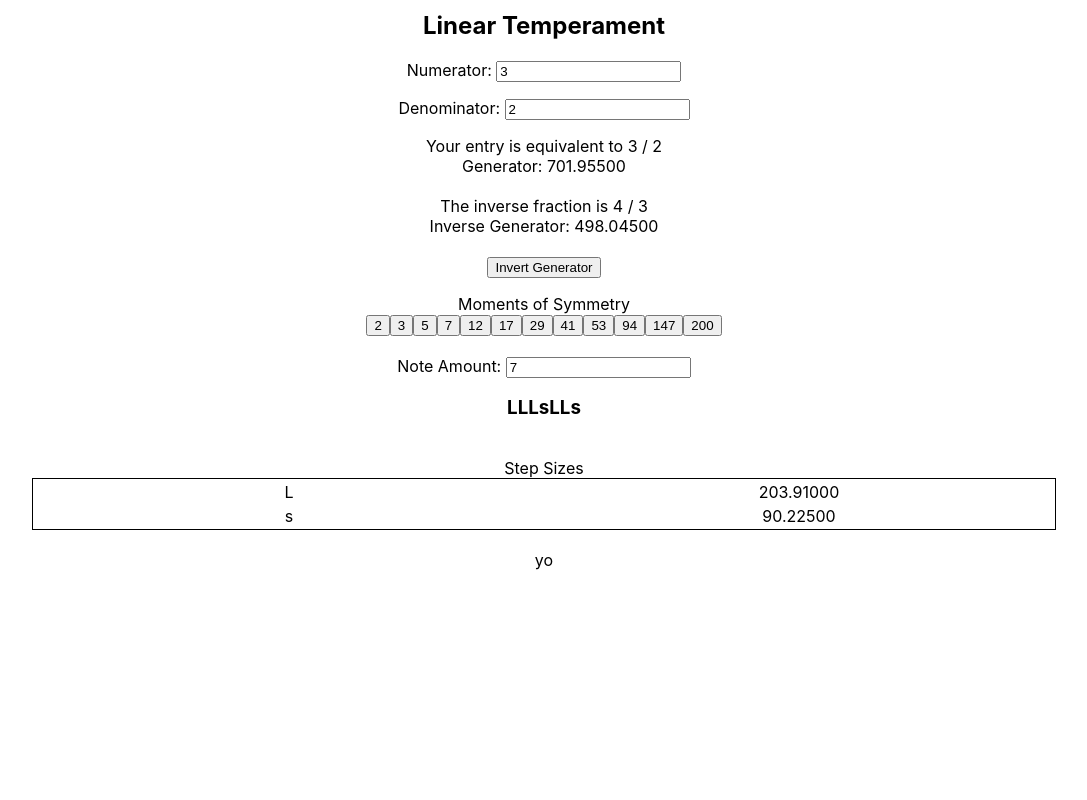
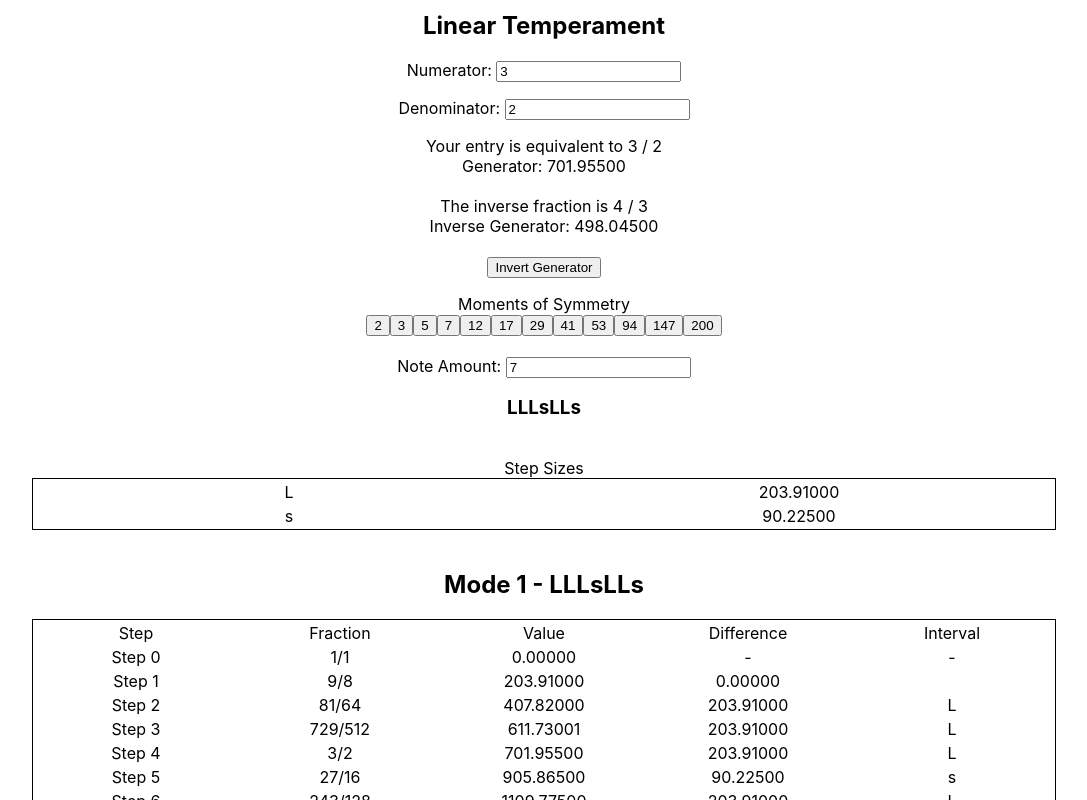
Before and after one commit to zzork/color-horizons-review-temp, a React (Create React App) app: page / in a window 1280 px wide. Shown: the part 300-1100 px from the top of the page, without its empty margins (96-1183 px from the left). Before the commit the page ends 890 px from the top, so only its background shows below. Built offline with nearby package versions, Linux system fonts and the light colour scheme.

Commit message:
it's working, other than LMS intervals showing wrong due to extra undefined at beginning

```diff
--- a/src/apps/Calculators/LTByRatio/LTAllModes.js
+++ b/src/apps/Calculators/LTByRatio/LTAllModes.js
@@ -1,10 +1,6 @@
-import getStepDifferences from "../../../util/getStepDifferences";
-import getUniqueSteps from "../../../util/getUniqueSteps";
 import { ComparisonWindow } from "../../RatioComparer/ComparisonWindow";
+import LTModeReadoutTable from "./LTModeReadoutTable";
 import convertLTInputToModes from "./util/convertLTInputToModes";
-import getLMSList from "./util/getLMSList";
-import getLTScale from "./util/getLTScale";
-import getStepsValuesAndDifferences from "./util/getStepsValuesAndDifferences";
 
 export const LTAllModes = ({
   reducedFraction,
@@ -13,35 +9,18 @@ export const LTAllModes = ({
 }) => {
   const allLTObjects = convertLTInputToModes(reducedFraction, noteTotal);
 
-  // COPIED FROM IPALLMODES
-
-  //     const patternAndScales = convertPatternToModes(pattern);
-  //     return (
-  //         <div>
-  //         {patternAndScales.map((patternAndScale, index) => (
-  //             <div key={index}>
-  //             <LTModeReadoutTable patternAndScale={patternAndScale} index={index} />
-  //             <br />
-  //             <ComparisonWindow
-  //               scale={patternAndScale.mode}
-  //               selectedComparison={selectedComparison}
-  //               />
-  //           </div>
-  //         ))}
-  //       </div>
-  //     );
-  // };
-
-  // PREVIOUS WAY TO GET LT READOUT
-
-  // const scale = getLTScale(reducedFraction[0], reducedFraction[1], noteTotal);
-  //   const stepDifferences = getStepDifferences(scale);
-  //   const sortedUnique = getUniqueSteps(stepDifferences);
-  //   const lmsList = getLMSList(stepDifferences, sortedUnique);
-  //   const stepsValuesAndDifferences = getStepsValuesAndDifferences(
-  //     scale,
-  //     stepDifferences,
-  //     lmsList
-  //   );
-  return "yo";
+  return (
+    <div>
+      {allLTObjects.map((ltObject, index) => (
+        <div key={index}>
+          <LTModeReadoutTable ltObject={ltObject} index={index} />
+          <br />
+          <ComparisonWindow
+            scale={ltObject.mode}
+            selectedComparison={selectedComparison}
+          />
+        </div>
+      ))}
+    </div>
+  );
 };
--- /dev/null
+++ b/src/apps/Calculators/LTByRatio/LTModeReadoutTable.js
@@ -0,0 +1,41 @@
+const LTModeReadoutTable = ({ index, ltObject }) => {
+  return (
+    <div>
+      <h2>
+        Mode {index + 1} - {ltObject.lmsList.join("")}
+        <br />
+      </h2>
+      <table>
+        <tbody>
+          <tr>
+            <td>Step</td>
+            <td>Fraction</td>
+            <td>Value</td>
+            <td>Difference</td>
+            <td>Interval</td>
+          </tr>
+          {ltObject.mode.map((value, valueIndex) => (
+            <tr key={valueIndex}>
+              <td>Step {valueIndex}</td>
+              <td>
+                {ltObject.fractionScale[valueIndex][0]}/
+                {ltObject.fractionScale[valueIndex][1]}
+              </td>
+              <td>{value.toFixed(5)}</td>
+              <td>
+                {valueIndex === 0
+                  ? "-"
+                  : ltObject.stepDifferences[valueIndex - 1].toFixed(5)}
+              </td>
+              <td>
+                {valueIndex === 0 ? "-" : ltObject.lmsList[valueIndex - 1]}
+              </td>
+            </tr>
+          ))}
+        </tbody>
+      </table>
+    </div>
+  );
+};
+
+export default LTModeReadoutTable;
--- a/src/apps/Calculators/LTByRatio/util/convertLTInputToModes.js
+++ b/src/apps/Calculators/LTByRatio/util/convertLTInputToModes.js
@@ -20,34 +20,19 @@ const convertLTInputToModes = (reducedFraction, noteTotal) => {
 
   let ltObjectsList = [];
   for (let i = 0; i < allLTModesAsFractions.length; i++) {
-    let scale = convertFractionModeToCentsScale(allLTModesAsFractions[i]);
-    let stepDifferences = getStepDifferences(scale);
+    let mode = convertFractionModeToCentsScale(allLTModesAsFractions[i]);
+    let stepDifferences = getStepDifferences(mode);
     let sortedUnique = getUniqueSteps(stepDifferences);
     let lmsList = getLMSList(stepDifferences, sortedUnique);
     ltObjectsList.push({
       fractionScale: allLTModesAsFractions[i],
-      scale,
+      mode,
       stepDifferences,
       lmsList,
     });
   }
 
-  console.log({ ltObjectsList });
-
-  // now take each fraction value and create an object applying
-  // stepDifferencesValue, LMS Value, Fraction, and Cents Value
-  // write a function for each that turns a set of fractions into each one - WAIT these exist already!
-
-  return "not yet";
-  //   const scale = getLTScale(reducedFraction[0], reducedFraction[1], noteTotal);
-  //   const stepDifferences = getStepDifferences(scale);
-  //   const sortedUnique = getUniqueSteps(stepDifferences);
-  //   const lmsList = getLMSList(stepDifferences, sortedUnique);
-  //   const stepsValuesAndDifferences = getStepsValuesAndDifferences(
-  //     scale,
-  //     stepDifferences,
-  //     lmsList
-  //   );
+  return ltObjectsList;
 };
 
 export default convertLTInputToModes;
```
